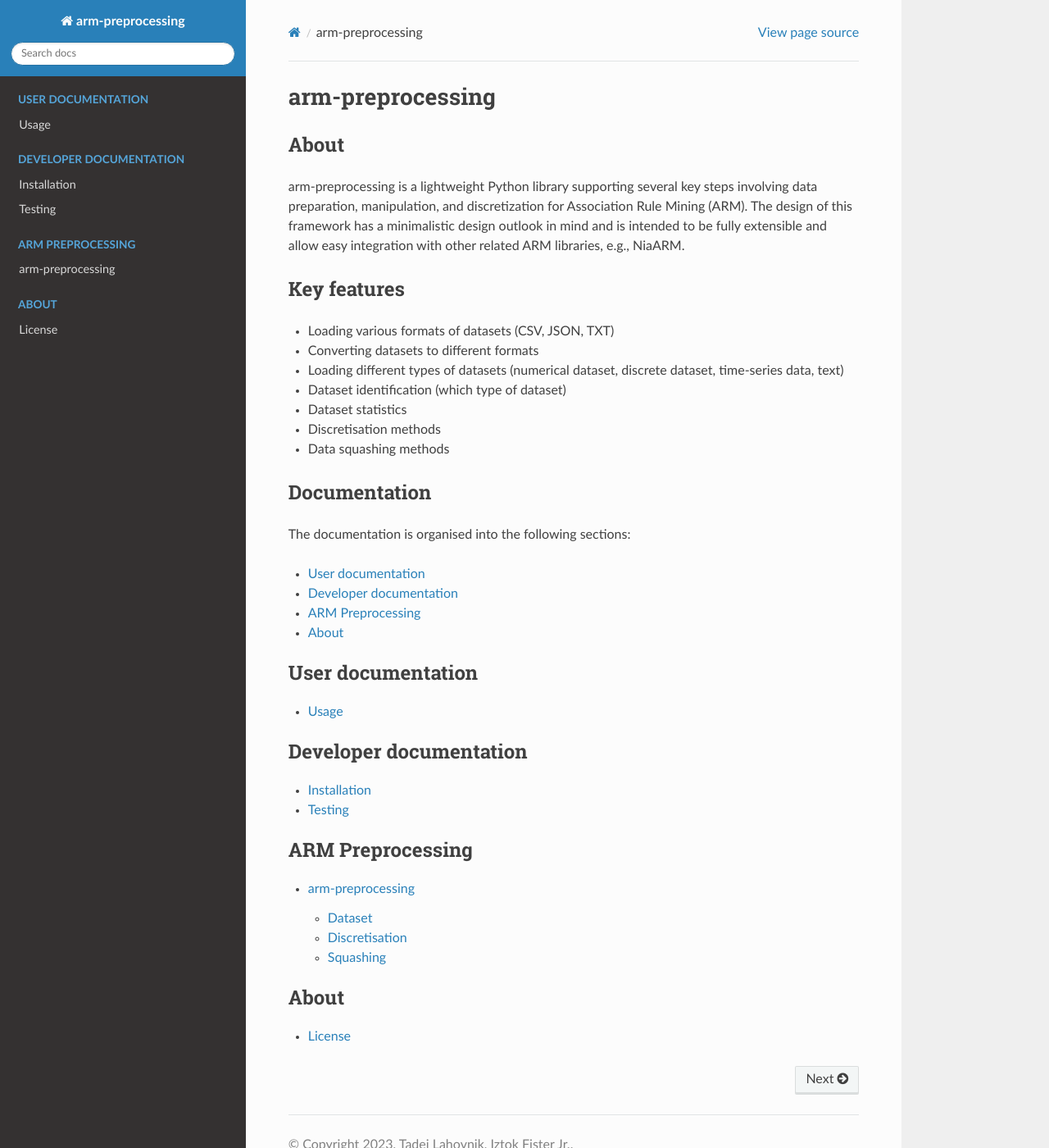
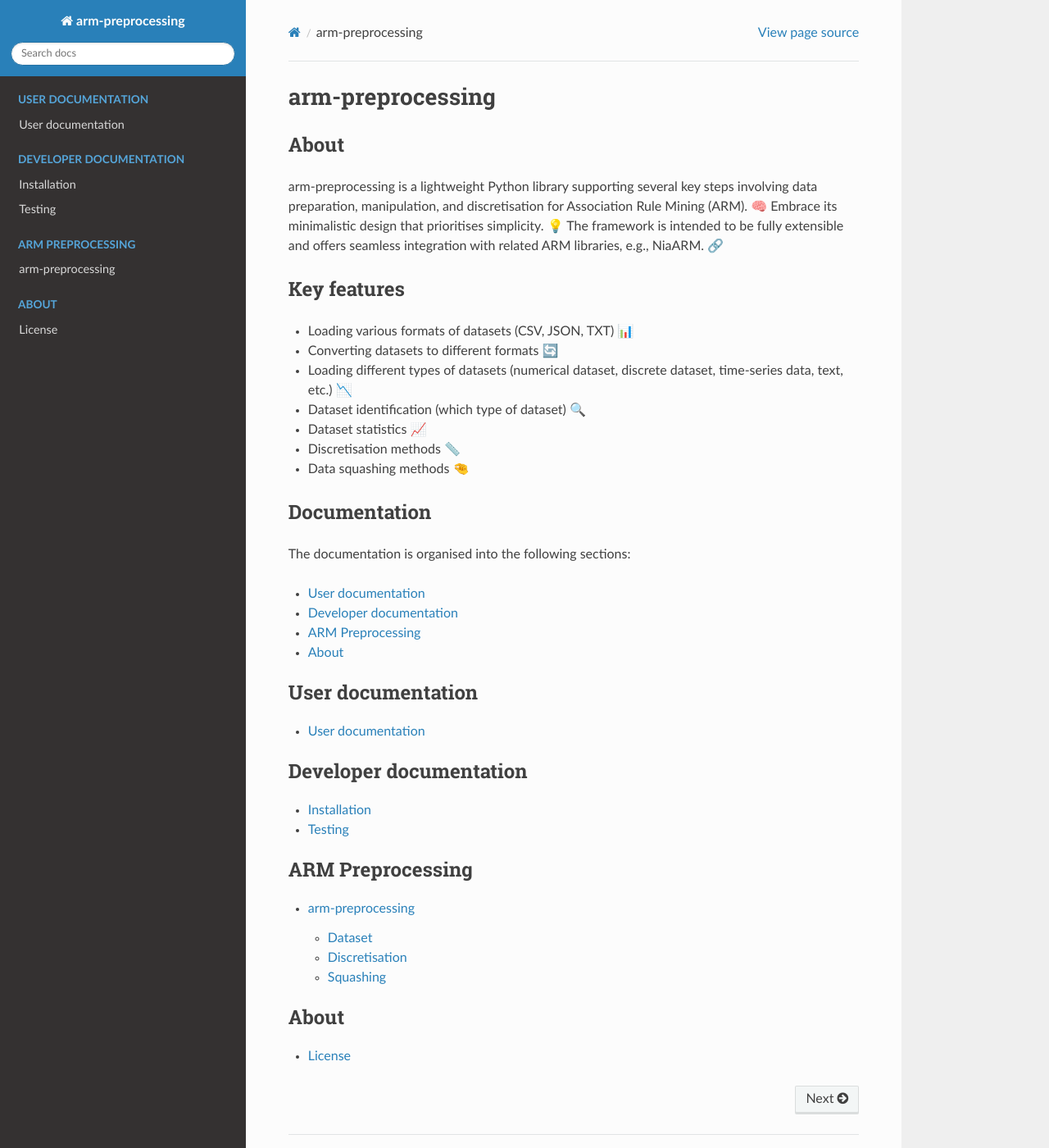
Before and after one commit to firefly-cpp/arm-preprocessing, a Sphinx documentation site: the page built from docs/index.rst, in a window 1280 px wide and 1400 px high. Shown: the whole window at 82% size. Built offline with Sphinx 7.4.7 and the Read the Docs theme 2.0.0, drawn with Linux system fonts in a browser that asks for light colours; pages that are not in the unit, such as notebooks, are missing from menus.

```diff
--- a/docs/index.rst
+++ b/docs/index.rst
@@ -4,18 +4,18 @@ arm-preprocessing
 About
 -----
 
-arm-preprocessing is a lightweight Python library supporting several key steps involving data preparation, manipulation, and discretization for Association Rule Mining (ARM). The design of this framework has a minimalistic design outlook in mind and is intended to be fully extensible and allow easy integration with other related ARM libraries, e.g., NiaARM.
+arm-preprocessing is a lightweight Python library supporting several key steps involving data preparation, manipulation, and discretisation for Association Rule Mining (ARM). 🧠 Embrace its minimalistic design that prioritises simplicity. 💡 The framework is intended to be fully extensible and offers seamless integration with related ARM libraries, e.g., NiaARM. 🔗
 
 Key features
 ------------
 
-*   Loading various formats of datasets (CSV, JSON, TXT)
-*   Converting datasets to different formats
-*   Loading different types of datasets (numerical dataset, discrete dataset, time-series data, text)
-*   Dataset identification (which type of dataset)
-*   Dataset statistics
-*   Discretisation methods
-*   Data squashing methods
+*   Loading various formats of datasets (CSV, JSON, TXT) 📊
+*   Converting datasets to different formats 🔄
+*   Loading different types of datasets (numerical dataset, discrete dataset, time-series data, text, etc.) 📉
+*   Dataset identification (which type of dataset) 🔍
+*   Dataset statistics 📈
+*   Discretisation methods 📏
+*   Data squashing methods 🤏
 
 Documentation
 -------------
```
Also changed, not shown: README.md (+33 -13 lines), docs/user/usage.rst (+16 -4 lines).
